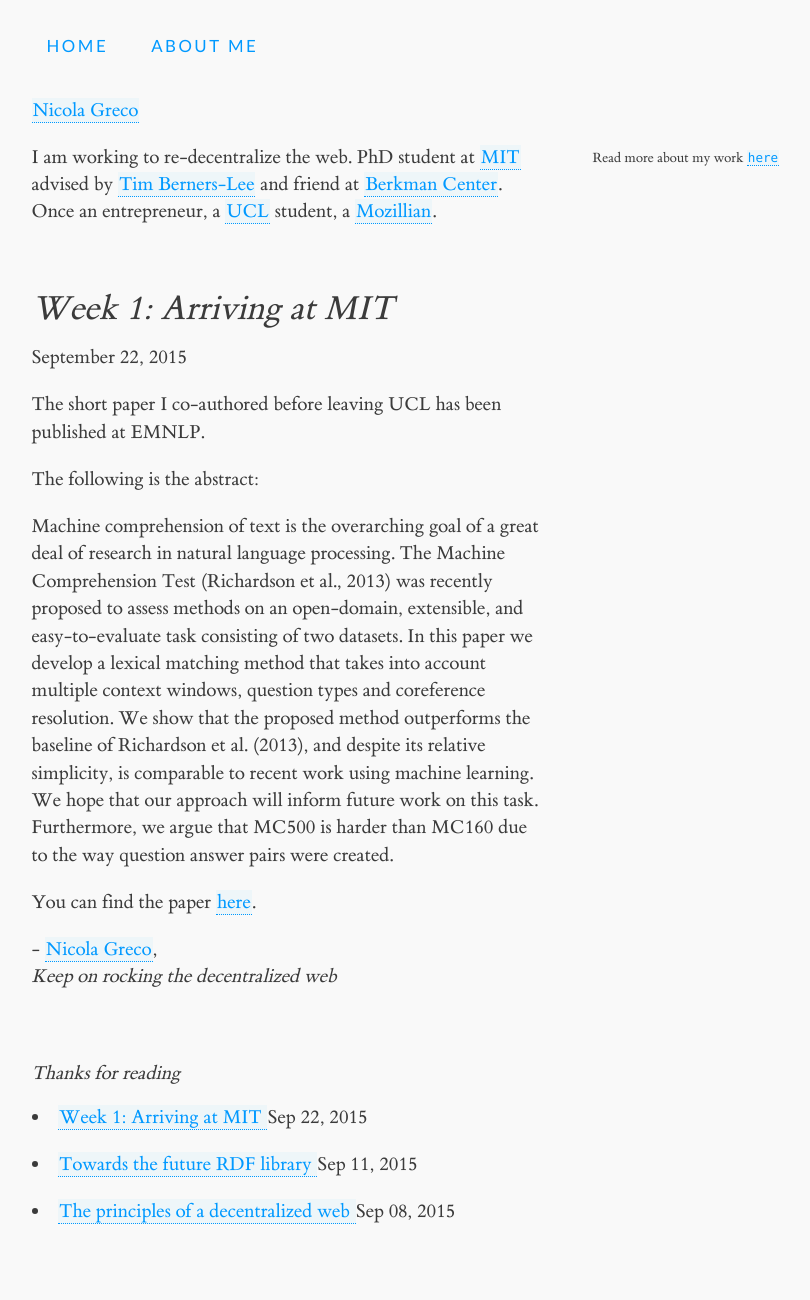
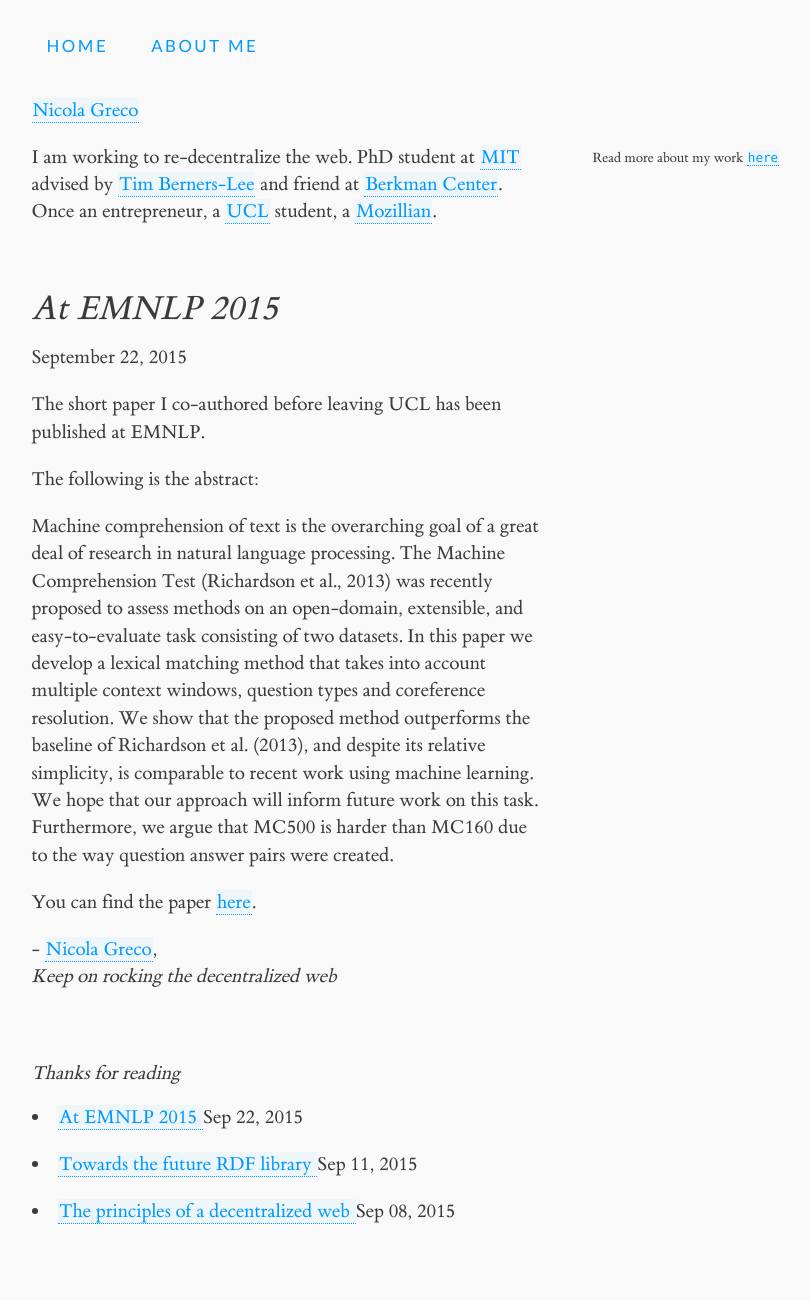
Before and after one commit to nicola/nicola.github.io, a Jekyll site: the page built from _posts/2015-09-22-emnlp2015.md, in a window 1280 px wide. Shown: the whole page, without its empty margins (76-886 px from the left). Built offline with Jekyll 4.4.1, drawn with Linux system fonts in a browser that asks for light colours; comment, search, counter and statistics services are not loaded.

Commit message:
ops wrong title

```diff
--- a/_posts/2015-09-22-emnlp2015.md
+++ b/_posts/2015-09-22-emnlp2015.md
@@ -1,8 +1,8 @@
 ---
 layout: post
-title:  "Week 1: Arriving at MIT"
+title:  "At EMNLP 2015"
 date:   2015-09-22 13:06:04
-categories: At EMNLP 2015
+categories: Publications, NLP
 ---
 
 The short paper I co-authored before leaving UCL has been published at EMNLP.
```
